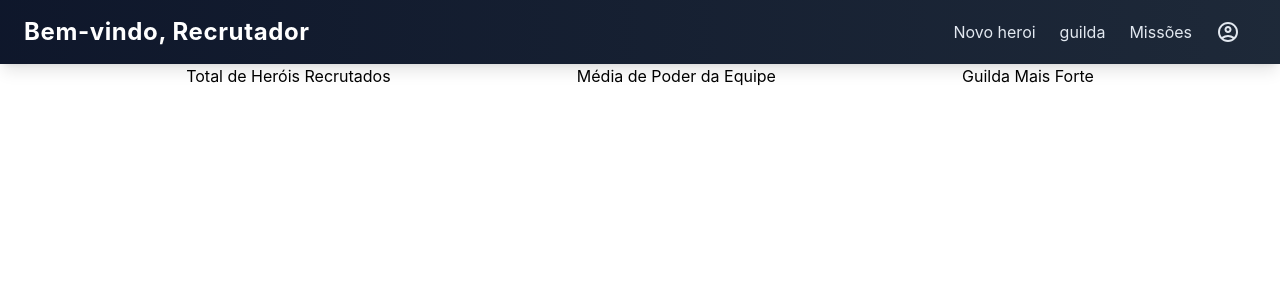
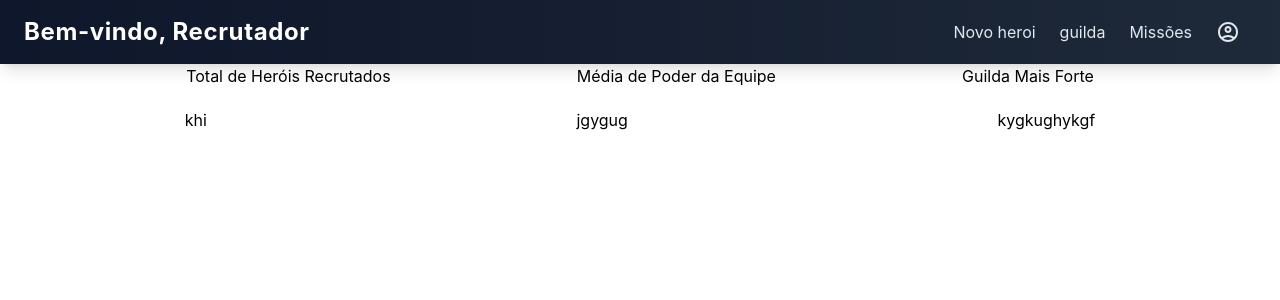
Before and after one commit to CarlosEduardo41930/hero, a React (Vite) app in the folder front/: page / in a window 1280 px wide. Shown: the top 300 px of the page. Built offline with nearby package versions, Linux system fonts and the light colour scheme.

Commit message:
Fix: ajusta renderização dos cards no frontend

```diff
--- /dev/null
+++ b/front/src/Componentes/Cards.jsx
@@ -0,0 +1,6 @@
+
+function Cards() {
+    return(<>
+    </>)
+}
+export default Cards
--- a/front/src/Componentes/Home.jsx
+++ b/front/src/Componentes/Home.jsx
@@ -1,6 +1,6 @@
 function Home() {
-    return(
-        <div>
+    return (
+        <div className="flex flex-col justify-items-center">
             <div className="flex justify-evenly">
                 <div className="">
                     <p>Total de Heróis Recrutados</p>
@@ -11,6 +11,12 @@ function Home() {
                 <div className="">
                     <p>Guilda Mais Forte</p>
                 </div>
+
+            </div>
+            <div className="flex justify-around pt-5">
+                <h1>khi</h1>
+                <p>jgygug</p>
+                <p>kygkughykgf</p>
             </div>
         </div>
     );
```
